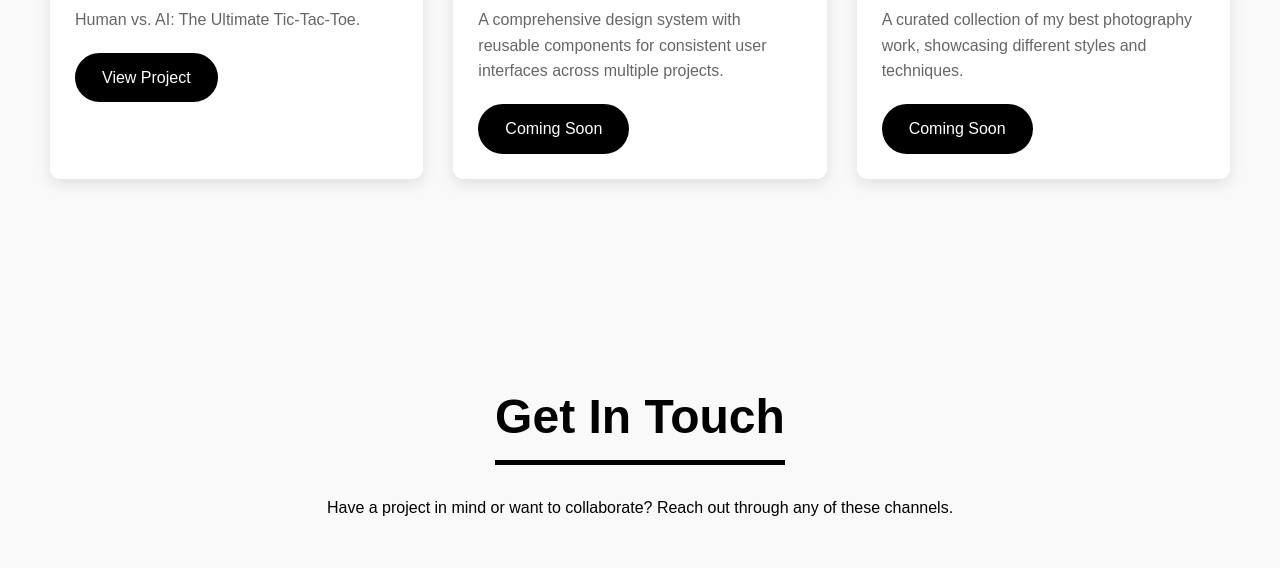
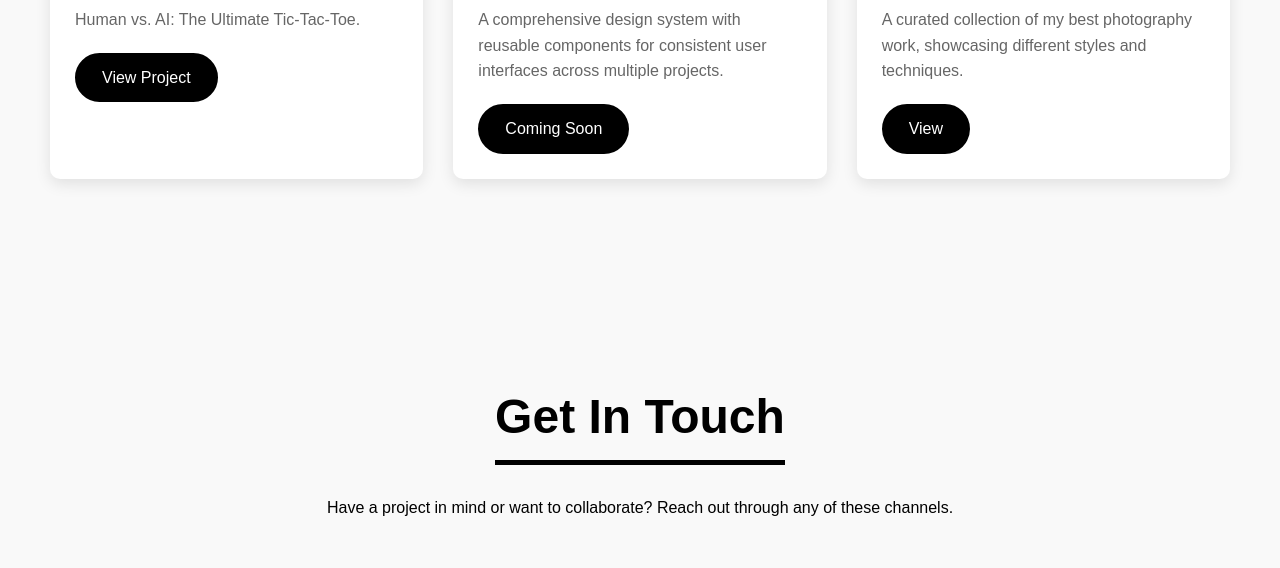
Before and after one commit to josephvincenp2804/myprofile, a plain HTML site: page index.html in a window 1280 px wide. Shown: the part 2401-2969 px from the top of the page. Drawn offline with Linux system fonts and the light colour scheme.

Commit message:
Update index.html

```diff
--- a/index.html
+++ b/index.html
@@ -782,7 +782,7 @@
                 <div class="project-content">
                     <h3>Photography Portfolio</h3>
                     <p>A curated collection of my best photography work, showcasing different styles and techniques.</p>
-                    <a href="https://josephvincenp2804.github.io/GenCheckPass/" target="_blank" class="project-btn">Coming Soon</a>
+                   <a href="https://josephvincenp2804.github.io/GenCheckPass/" target="_blank" class="project-btn">View</a>
                 </div>
             </div>
         </div>
```
